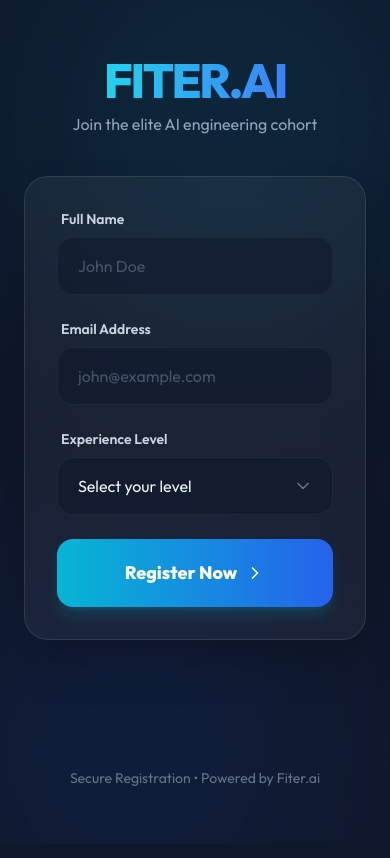
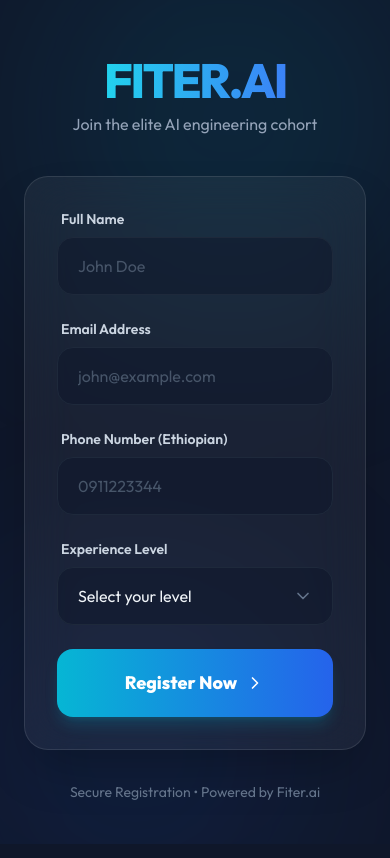
Before and after one commit to elias2025new/fiter.ai, a React (Vite) app in the folder client/: page / in a window 390 px wide. Built offline with nearby package versions, Linux system fonts and the light colour scheme.

Commit message:
Update registration with Ethiopian phone number and strict email validation

```diff
--- a/client/src/App.tsx
+++ b/client/src/App.tsx
@@ -12,8 +12,18 @@
   const [formData, setFormData] = useState({
     fullName: '',
     email: '',
+    phoneNumber: '',
     experience: '',
   });
+
+  const validateEmail = (email: string) => {
+    return /^[a-zA-Z0-9.!#$%&'*+/=?^_`{|}~-]+@[a-zA-Z0-9](?:[a-zA-Z0-9-]{0,61}[a-zA-Z0-9])?(?:\.[a-zA-Z0-9](?:[a-zA-Z0-9-]{0,61}[a-zA-Z0-9])?)*$/.test(email);
+  };
+
+  const validatePhone = (phone: string) => {
+    // Ethiopian phone format: +251... or 09... or 07...
+    return /^(\+251|0)[79]\d{8}$/.test(phone);
+  };
 
   useEffect(() => {
     if (tg) {
@@ -27,21 +37,32 @@
 
   const handleSubmit = async (e: React.FormEvent) => {
     e.preventDefault();
+
+    // Validations
+    if (!validateEmail(formData.email)) {
+      setError('Please enter a valid email address.');
+      return;
+    }
+    if (!validatePhone(formData.phoneNumber)) {
+      setError('Please enter a valid Ethiopian phone number (e.g. 0911223344 or +251911223344).');
+      return;
+    }
+
     setLoading(true);
     setError(null);
 
     try {
-      // In production, the URL should be your deployed backend URL
-      // For local development, it might be http://localhost:3001
       const response = await fetch('/api/register', {
         method: 'POST',
         headers: { 'Content-Type': 'application/json' },
         body: JSON.stringify({
           ...formData,
           experience_level: formData.experience,
+          phone_number: formData.phoneNumber,
           initData: tg?.initData || '',
         }),
       });
+// ... (rest of the handle submit logic)
 
       const result = await response.json();
 
@@ -143,6 +164,18 @@
           </div>
 
           <div>
+            <label className="block text-sm font-semibold text-slate-300 mb-2 ml-1">Phone Number (Ethiopian)</label>
+            <input
+              type="tel"
+              required
+              className="w-full bg-slate-900/50 border border-slate-800 rounded-2xl px-5 py-4 focus:outline-none focus:ring-2 focus:ring-cyan-500/50 focus:border-cyan-500 transition-all placeholder:text-slate-600"
+              placeholder="0911223344"
+              value={formData.phoneNumber}
+              onChange={(e) => setFormData({...formData, phoneNumber: e.target.value})}
+            />
+          </div>
+
+          <div>
             <label className="block text-sm font-semibold text-slate-300 mb-2 ml-1">Experience Level</label>
             <div className="relative">
               <select
```
Also changed, not shown: 2 other files (tests, documents, lock files or other folders).
